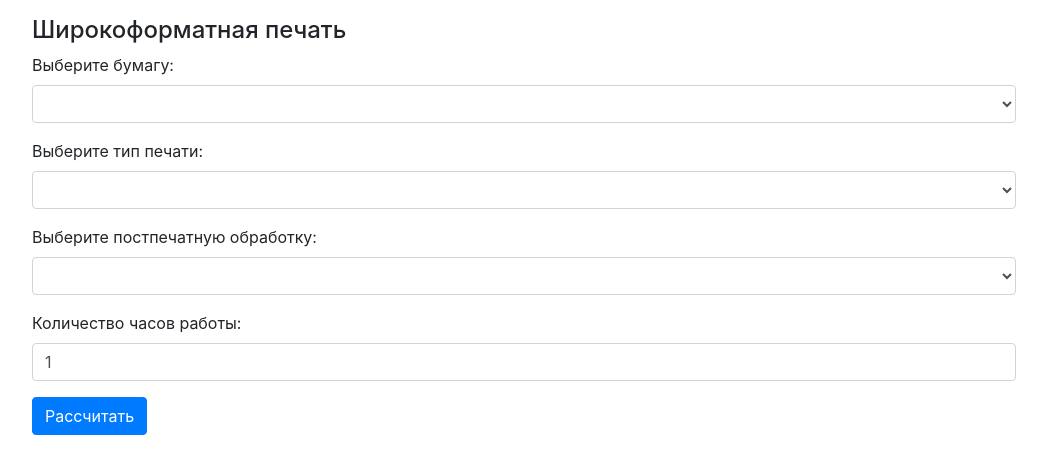
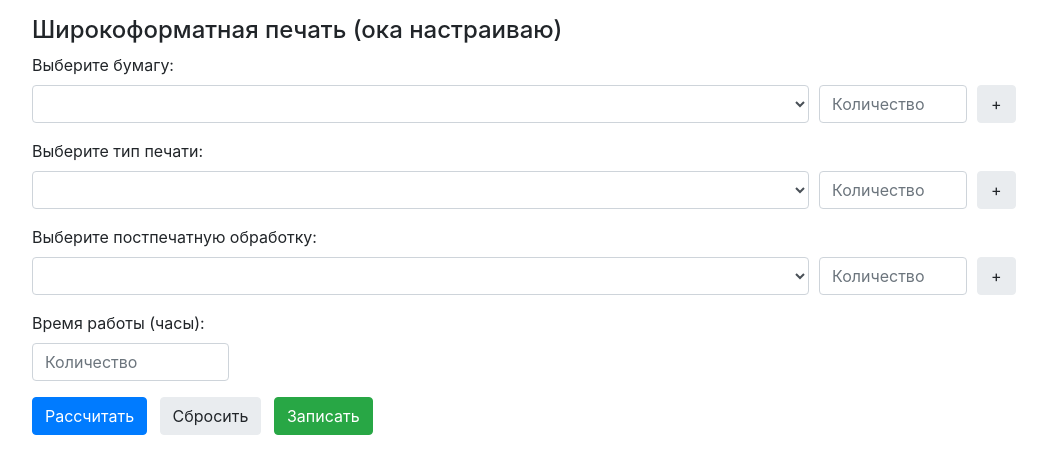
Before and after one commit to Akkormsk/psodin, a Flask app: page /wide_format_printing in a window 1280 px wide. Shown: the part 56-530 px from the top of the page, without its empty margins (111-1158 px from the left). Run offline with Flask 3, Linux system fonts and the light colour scheme; data that the repository does not hold is empty; some libraries are stand-ins or nearby versions.

Commit message:
Настройка широкоформатки

```diff
--- a/app.py
+++ b/app.py
@@ -188,10 +188,6 @@ def multi_page_printing():
     return render_template('Calculator/multi_page_printing.html')
 
 
-@app.route('/wide_format_printing')
-def wide_format_printing():
-    return render_template('Calculator/wide_format_printing.html')
-
 
 @app.route('/login', methods=['GET', 'POST'])
 def login():
@@ -225,37 +221,59 @@ def show_orders():
 @app.route('/calculator/wide_format_printing', methods=['GET', 'POST'])
 @app.route('/wide_format_printing', methods=['GET', 'POST'])
 def calculate_wide_format():
-    print('hi2')
     if request.method == 'POST':
         # Получаем данные из формы
-        paper_id = request.form.get('paper_type')
-        print_id = request.form.get('print_type')
-        process_id = request.form.get('post_processing')
-        hours = int(request.form.get('hours'))
+        paper_details = request.form.getlist('paper_type')
+        print_details = request.form.getlist('print_type')
+        postprint_details = request.form.getlist('post_processing')
+        paper_quantities = request.form.getlist('paper_quantity')
+        print_quantities = request.form.getlist('print_quantity')
+        postprint_quantities = request.form.getlist('postprint_quantity')
+        hours = int(request.form.get('hours', 0))
 
-        # Получаем информацию из базы данных
-        paper = PaperTypeLarge.query.get(paper_id)
-        print_type = PrintTypeLarge.query.get(print_id)
-        post_processing = PostPrintProcessingLarge.query.get(process_id)
+        materials_text = ""
 
-        # Аккумулируем информацию
-        materials_text = f"Бумага: {paper.name}, Печать: {print_type.name}, Обработка: {post_processing.name}"
+        # Выполняем расчет стоимости
+        total_cost = 0
+        for i in range(len(paper_details)):
+            paper = PaperTypeLarge.query.get(paper_details[i])
+            print_type = PrintTypeLarge.query.get(print_details[i])
+            post_processing = PostPrintProcessingLarge.query.get(postprint_details[i])
 
-        # Рассчитываем стоимость
-        total_cost = (paper.price_per_unit + print_type.price_per_unit_canon + post_processing.price_per_unit) * hours
+            paper_cost = paper.price_per_unit * float(paper_quantities[i])
+            print_cost = print_type.price_per_unit_canon * float(print_quantities[i])
+            postprint_cost = post_processing.price_per_unit * float(postprint_quantities[i])
 
-        # Отображаем результат
-        flash(f'Материалы: {materials_text}\nИтоговая стоимость: {total_cost} руб.', 'success')
-        return render_template('Calculator/wide_format_printing.html', total_cost=total_cost,
-                               materials_text=materials_text,
+            total_cost += paper_cost + print_cost + postprint_cost
+            materials_text += f"Бумага {i + 1} - {paper.name} - {paper_quantities[i]} шт по цене {paper.price_per_unit}\r\n" \
+                              f"Печать {i + 1} - {print_type.name} - {print_quantities[i]} шт по цене {print_type.price_per_unit_canon}\r\n" \
+                              f"Постпечатка {i + 1} - {post_processing.name} - {postprint_quantities[i]} шт по цене {post_processing.price_per_unit}\r\n"
+
+        work = Variables.query.get(1)
+        work_cost = hours * work.value if work else 0
+        materials_text += f"Работа - {hours} ч. по цене {work.value}\r\n"
+
+        # Возвращаем данные для отображения
+        return render_template('Calculator/wide_format_printing.html',
                                papers=PaperTypeLarge.query.all(),
                                print_types=PrintTypeLarge.query.all(),
-                               post_processings=PostPrintProcessingLarge.query.all())
+                               post_processings=PostPrintProcessingLarge.query.all(),
+                               total_cost=total_cost,
+                               paper_name=paper.name,
+                               paper_quantity=paper_quantities[0],
+                               print_name=print_type.name,
+                               print_quantity=print_quantities[0],
+                               post_processing_name=post_processing.name,
+                               postprint_quantity=postprint_quantities[0],
+                               hours=hours,
+                               work_cost=work_cost)
 
+    # Показ формы для ввода данных
     return render_template('Calculator/wide_format_printing.html',
                            papers=PaperTypeLarge.query.all(),
                            print_types=PrintTypeLarge.query.all(),
                            post_processings=PostPrintProcessingLarge.query.all())
+
 
 
 if __name__ == '__main__':
--- a/templates/Calculator/calculator.html
+++ b/templates/Calculator/calculator.html
@@ -3,10 +3,10 @@
 {% block nav_content %}
 <ul class="navbar-nav">
     <li class="nav-item {% if request.path == url_for('sheet_printing_func') or request.path == url_for('calculator') %}active{% endif %}">
-        <a class="nav-link" href="{{ url_for('sheet_printing') }}">Листовая печать</a>
+        <a class="nav-link" href="{{ url_for('sheet_printing_func') }}">Листовая печать</a>
     </li>
     <li class="nav-item {% if request.path == url_for('calculate_wide_format') %}active{% endif %}">
-        <a class="nav-link" href="{{ url_for('wide_format_printing') }}">Широкоформатная печать</a>
+        <a class="nav-link" href="{{ url_for('calculate_wide_format') }}">Широкоформатная печать</a>
     </li>
     <li class="nav-item {% if request.path == url_for('show_orders') %}active{% endif %}">
         <a class="nav-link" href="{{ url_for('show_orders') }}">Заказы</a>
--- a/templates/Calculator/wide_format_printing.html
+++ b/templates/Calculator/wide_format_printing.html
@@ -1,36 +1,116 @@
 {% extends 'Calculator/calculator.html' %}
 
 {% block content %}
-<form method="post" action="{{ url_for('calculate_wide_format') }}">
-    <h2>Широкоформатная печать</h2>
+<form id="calcForm" method="POST">
+    <h2>Широкоформатная печать (ока настраиваю)</h2>
+
+    <label for="paper_type">Выберите бумагу:</label>
+    <div id="paper-sections">
+        <div class="form-group d-flex">
+            <select class="form-control" name="paper_type" style="flex: 1;">
+                {% for paper in papers %}
+                <option value="{{ paper.id }}">{{ paper.name }} - {{ paper.price_per_unit }} руб/м²</option>
+                {% endfor %}
+            </select>
+            <input type="number" class="form-control" name="paper_quantity" placeholder="Количество" style="width: 15%;"
+                   required>
+            <button type="button" class="calc-btn btn btn-light" onclick="addPaperSection()">+</button>
+        </div>
+    </div>
+
+    <label for="print_type">Выберите тип печати:</label>
+    <div id="print_sections">
+        <div class="form-group d-flex">
+            <select class="form-control" name="print_type" style="flex: 1;">
+                {% for print in print_types %}
+                <option value="{{ print.id }}">{{ print.name }} - {{ print.price_per_unit }} руб/м²</option>
+                {% endfor %}
+            </select>
+            <input type="number" class="form-control" name="print_quantity" placeholder="Количество" style="width: 15%;"
+                   required>
+            <button type="button" class="calc-btn btn btn-light" onclick="addPrintSection()">+</button>
+        </div>
+    </div>
+
+    <label for="postprint_type">Выберите постпечатную обработку:</label>
+    <div id="postprint-sections-wrap">
+        <div class="form-group d-flex">
+            <select class="form-control" name="post_processing" style="flex: 1;">
+                {% for process in post_processings %}
+                <option value="{{ process.id }}">{{ process.name }} - {{ process.price_per_unit }} руб/м²</option>
+                {% endfor %}
+            </select>
+            <input type="number" class="form-control" name="postprint_quantity" placeholder="Количество"
+                   style="width: 15%;" required>
+            <button type="button" class="calc-btn btn btn-light" onclick="addPostprintSection()">+</button>
+        </div>
+    </div>
+
     <div class="form-group">
-        <label for="paper_type">Выберите бумагу:</label>
-        <select class="form-control" id="paper_type" name="paper_type">
+        <label for="work_time">Время работы (часы):</label>
+        <input type="number" class="form-control" id="work_time" name="hours" placeholder="Количество"
+               style="width: 20%;" value="{{ work_time }}" required step="0.5" min="0">
+
+    </div>
+
+    <div class="form-group">
+        <button type="submit" class="btn btn-primary">Рассчитать</button>
+        <button type="button" class="btn btn-light ml-2" onclick="resetForm()">Сбросить</button>
+        <button type="button" class="btn btn-success ml-2" onclick="saveOrder()">Записать</button>
+    </div>
+</form>
+
+<!-- Templates for dynamic sections -->
+<template id="paper-section-template">
+    <div class="form-group d-flex">
+        <select class="form-control" name="paper_type" style="flex: 1;">
             {% for paper in papers %}
-            <option value="{{ paper.id }}">{{ paper.name }} - {{ paper.price }} руб/м²</option>
+            <option value="{{ paper.id }}">{{ paper.name }} - {{ paper.price_per_unit }} руб/м²</option>
             {% endfor %}
         </select>
+        <input type="number" class="form-control" name="paper_quantity" placeholder="Количество" style="width: 15%;"
+               required>
+        <button type="button" class="calc-btn btn btn-light" onclick="removeSection(this)">-</button>
     </div>
-    <div class="form-group">
-        <label for="print_type">Выберите тип печати:</label>
-        <select class="form-control" id="print_type" name="print_type">
+</template>
+
+<template id="print-section-template">
+    <div class="form-group d-flex">
+        <select class="form-control" name="print_type" style="flex: 1;">
             {% for print in print_types %}
-            <option value="{{ print.id }}">{{ print.name }} - {{ print.price }} руб/м²</option>
+            <option value="{{ print.id }}">{{ print.name }} - {{ print.price_per_unit }} руб/м²</option>
             {% endfor %}
         </select>
+        <input type="number" class="form-control" name="print_quantity" placeholder="Количество" style="width: 15%;"
+               required>
+        <button type="button" class="calc-btn btn btn-light" onclick="removeSection(this)">-</button>
     </div>
-    <div class="form-group">
-        <label for="post_processing">Выберите постпечатную обработку:</label>
-        <select class="form-control" id="post_processing" name="post_processing">
+</template>
+
+<template id="postprint-section-template">
+    <div class="form-group d-flex">
+        <select class="form-control" name="post_processing" style="flex: 1;">
             {% for process in post_processings %}
-            <option value="{{ process.id }}">{{ process.name }} - {{ process.price }} руб/м²</option>
+            <option value="{{ process.id }}">{{ process.name }} - {{ process.price_per_unit }} руб/м²</option>
             {% endfor %}
         </select>
+        <input type="number" class="form-control" name="postprint_quantity" placeholder="Количество" style="width: 15%;"
+               required>
+        <button type="button" class="calc-btn btn btn-light" onclick="removeSection(this)">-</button>
     </div>
-    <div class="form-group">
-        <label for="hours">Количество часов работы:</label>
-        <input type="number" class="form-control" id="hours" name="hours" min="1" value="1">
-    </div>
-    <button type="submit" class="btn btn-primary">Рассчитать</button>
-</form>
+</template>
+
+{% if total_cost %}
+<div class="mt-4 p-3 bg-custom-light">
+    <h3>
+        Итоговая стоимость: {{ total_cost }} руб
+    </h3>
+    <ul>
+        <li>Бумага: {{ paper_name }} - {{ paper_quantity }} м²</li>
+        <li>Печать: {{ print_name }} - {{ print_quantity }} м²</li>
+        <li>Постпечатная обработка: {{ post_processing_name }} - {{ postprint_quantity }} м²</li>
+        <li>Часы работы: {{ hours }} на сумму {{ work_cost }} руб</li>
+    </ul>
+</div>
+{% endif %}
 {% endblock %}
--- a/templates/index.html
+++ b/templates/index.html
@@ -8,7 +8,7 @@
             <div class="card-body d-flex justify-content-between">
                 <div>
                     <h5 class="card-title">Калькулятор</h5>
-                    <a href="{{ url_for('sheet_printing') }}" class="btn btn-primary">Перейти</a>
+                    <a href="{{ url_for('sheet_printing_func') }}" class="btn btn-primary">Перейти</a>
                 </div>
                 <img src="{{ url_for('static', filename='calculator_2374367.png') }}" alt="Calculator Icon" style="width: 30px; height: 30px;">
             </div>
```
